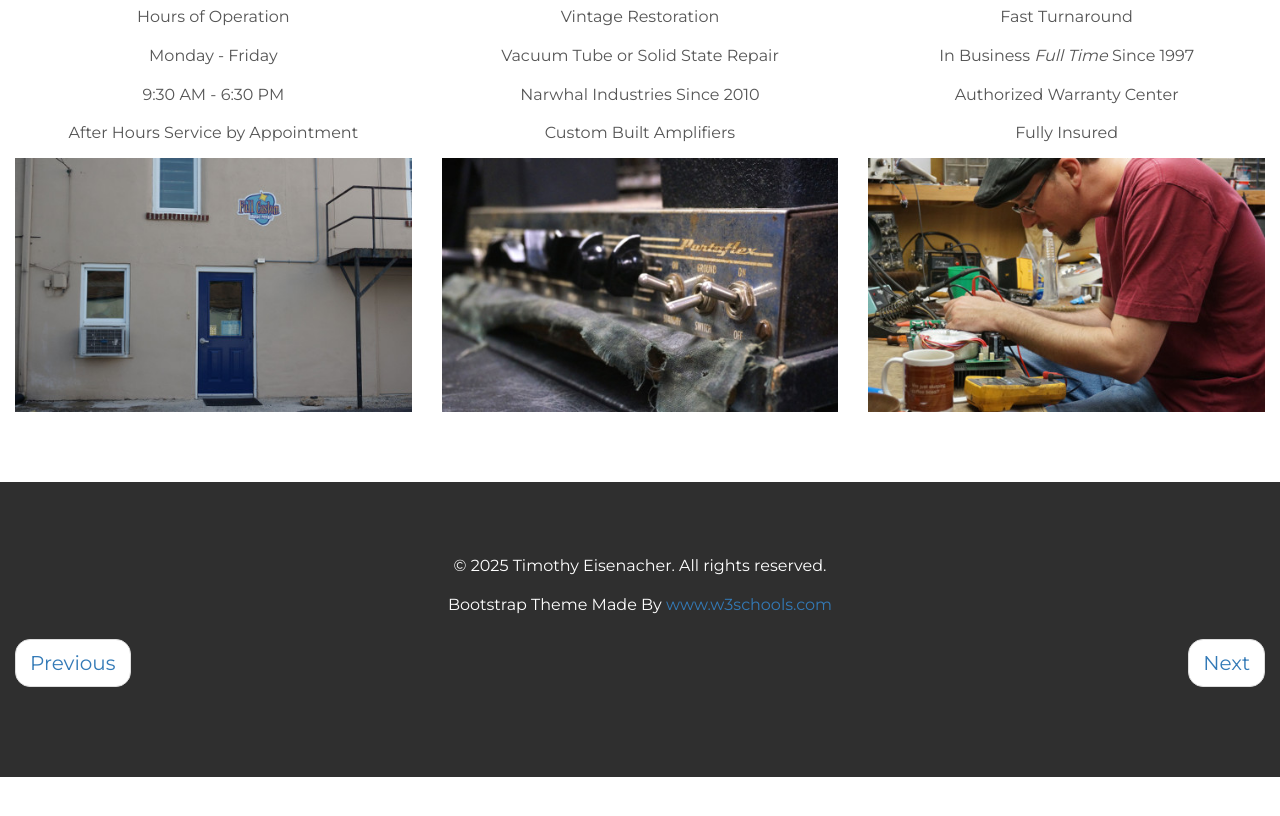
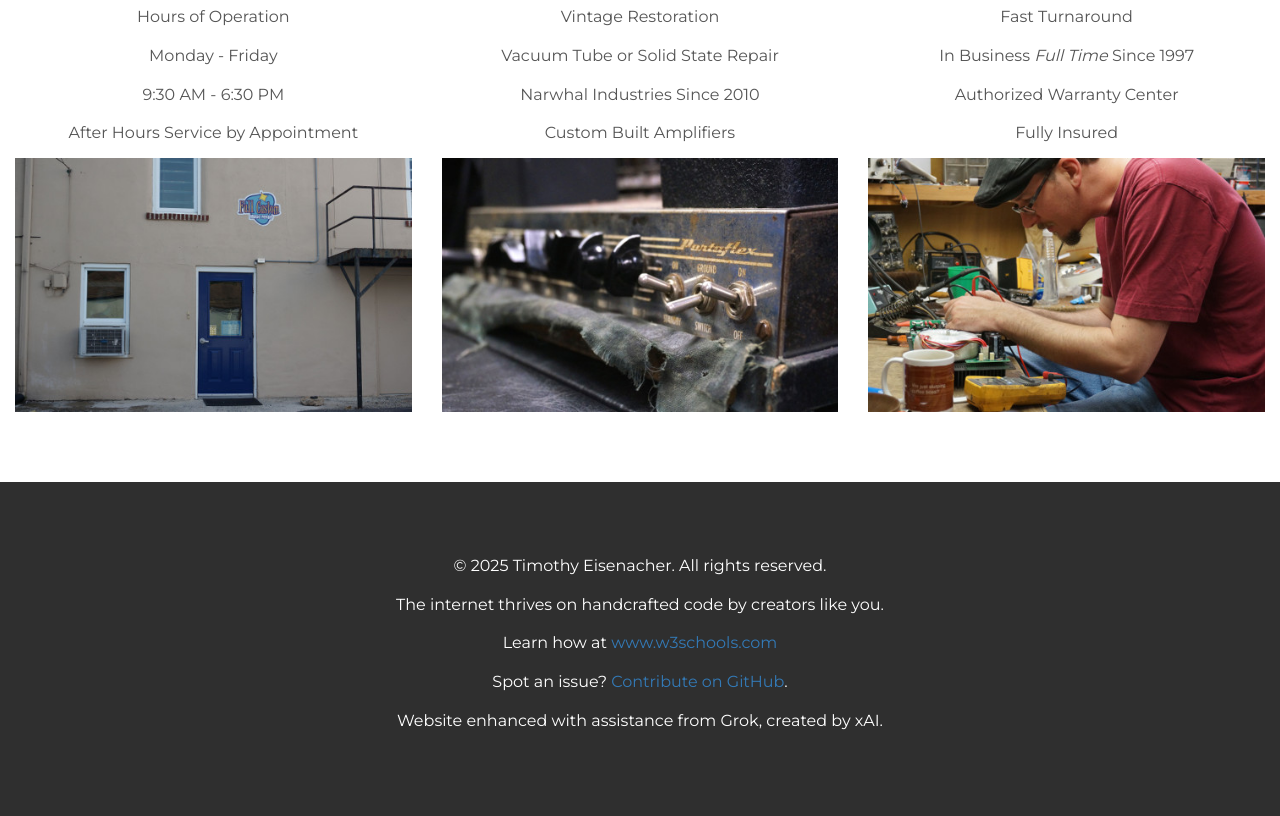
Before and after one commit to FullCustom/home, a plain HTML site: page index.html in a window 1280 px wide. Shown: the part 1258-2074 px from the top of the page. Before the commit the page ends 2035 px from the top, so only its background shows below. Drawn offline with nearby package versions, Linux system fonts and the light colour scheme.

Commit message:
Update index.html
Every get the same footer!

```diff
--- a/index.html
+++ b/index.html
@@ -98,11 +98,11 @@
     </div>
 </div>
 <footer class="container-fluid bg-4 text-center">
-    <p>&copy; 2025 Timothy Eisenacher. All rights reserved.</p>
-    <p>Bootstrap Theme Made By <a href="https://www.w3schools.com">www.w3schools.com</a></p>
-    <ul class="pager">
-        <li class="previous"><a href="https://www.worldtreepublishing.com">Previous</a></li>
-        <li class="next"><a href="https://1979.fullcustommusic.com/">Next</a></li>
+  <p>&copy; 2025 Timothy Eisenacher. All rights reserved.</p>
+  <p>The internet thrives on handcrafted code by creators like you.</p>
+  <p>Learn how at <a href="https://www.w3schools.com">www.w3schools.com</a></p>
+  <p>Spot an issue? <a href="https://github.com/FullCustom">Contribute on GitHub</a>.</p>
+  <p>Website enhanced with assistance from Grok, created by xAI.</p>
     </ul>
 </footer>
 </body>
```
